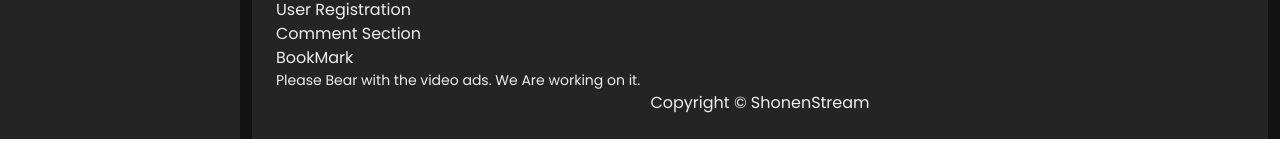
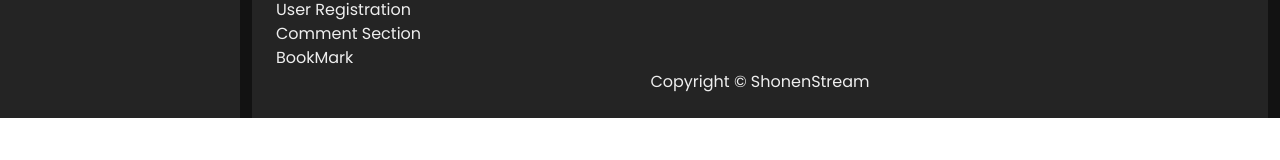
Before and after one commit to Karl-Xavier/animeweb, a React (Vite) app in the folder client/: page /feed in a window 1280 px wide. Shown: the part 265-425 px from the top of the page. Built offline with nearby package versions, Linux system fonts and the light colour scheme; no server answers.

Commit message:
made some changes yet again

```diff
--- a/client/src/component/Footer/Footer.jsx
+++ b/client/src/component/Footer/Footer.jsx
@@ -26,7 +26,6 @@ export default function Footer() {
           <p className='lg:text-right md:text-right'>User Registration</p>
           <p className='lg:text-right md:text-right'>Comment Section</p>
           <p className='lg:text-right md:text-right'>BookMark</p>
-          <p style={{ fontSize: '14px' }} className='lg:text-right md:text-right'>Please Bear with the video ads. We Are working on it.</p>
         </div>
       </div>
       <p style={{ textAlign: 'center' }}>Copyright &copy; ShonenStream</p>
```
